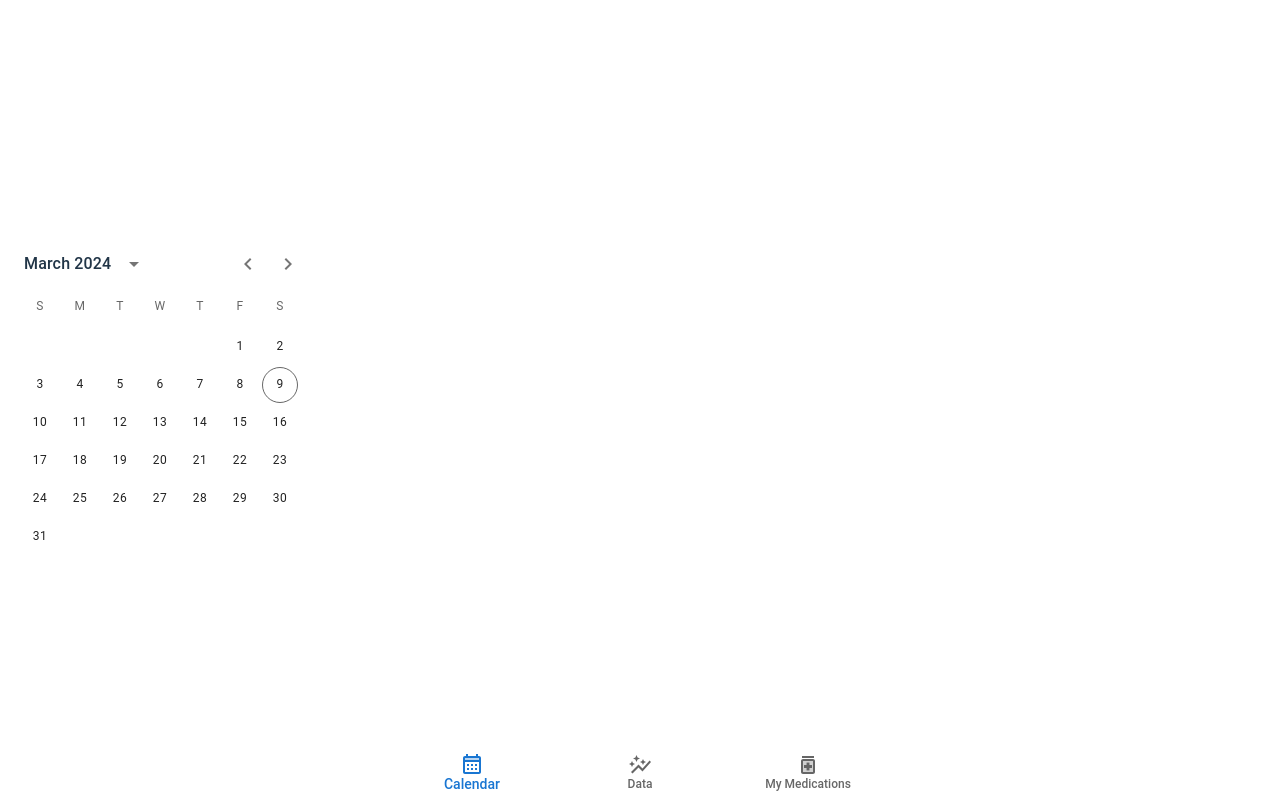
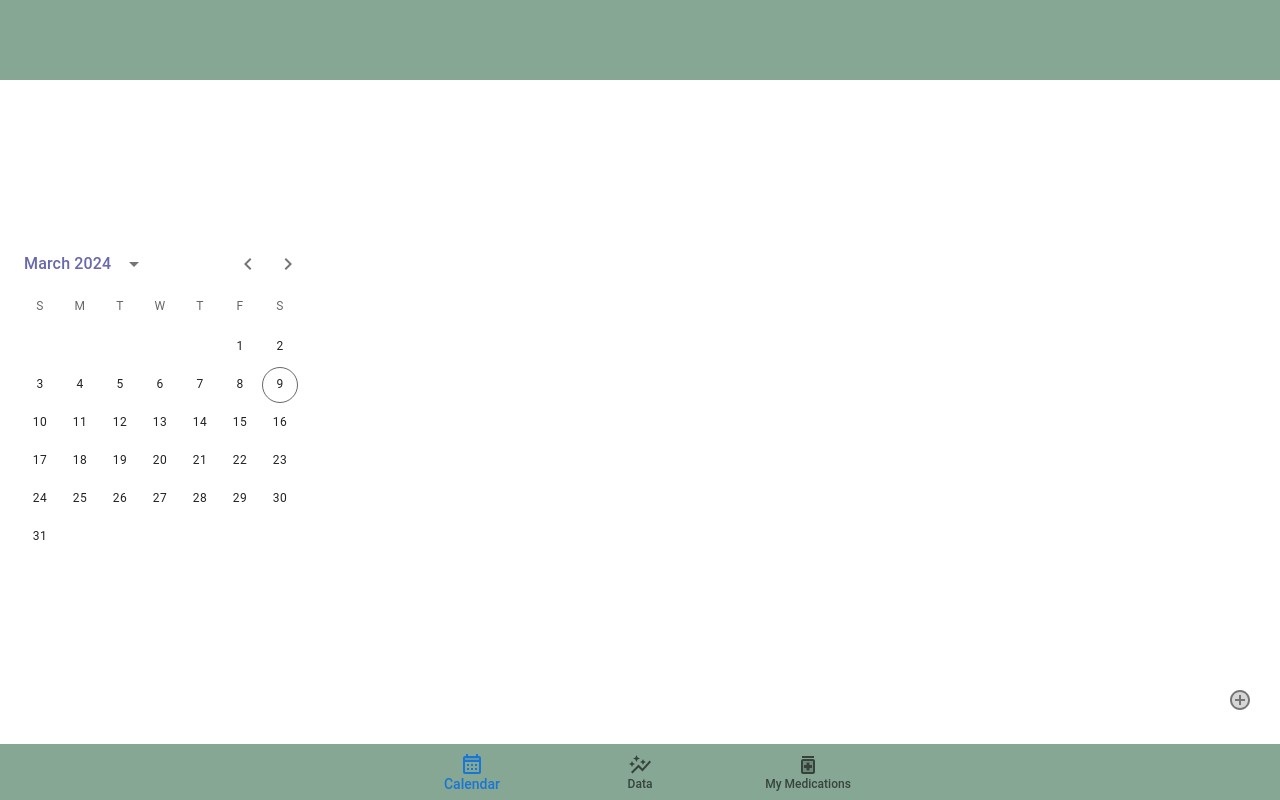
Before and after one commit to em-il-yn/InFlow, a React (Vite) app: page /calendar in a window 1280 px wide. Built offline with nearby package versions, Linux system fonts and the light colour scheme.

Commit message:
Plus Button Added & Styles Improved

```diff
--- a/src/App.jsx
+++ b/src/App.jsx
@@ -4,7 +4,9 @@ import Note from "./components/Notes";
 import Header from "./components/Header";
 import BottomNav from "./components/BottomNav";
 import "./index.css";
-import DateCalendarValue from "./components/DateCalendarValue"; // Import the calendar component
+import DateCalendarValue from "./components/DateCalendarValue";
+import FixedButton from "./components/FixedButton";
+
 
 
 const App = () => {
@@ -13,6 +15,7 @@ const App = () => {
       <Header />
       <DateCalendarValue />
       <BottomNav />
+      <FixedButton />
     </div>
   );
 };
--- /dev/null
+++ b/src/components/FixedButton.jsx
@@ -0,0 +1,15 @@
+import React from 'react';
+import IconButton from '@mui/material/IconButton';
+import AddCircleTwoToneIcon from '@mui/icons-material/AddCircleTwoTone';
+
+const FixedButton = () => {
+  return (
+    <div className="fixed-button-container">
+      <IconButton aria-label="add" size="medium">
+        <AddCircleTwoToneIcon fontSize="inherit" />
+      </IconButton>
+    </div>
+  );
+};
+
+export default FixedButton;
--- a/src/index.css
+++ b/src/index.css
@@ -5,7 +5,7 @@
 
   color-scheme: light dark;
   color: rgba(255, 255, 255, 0.87);
-  background-color: #242424;
+  background-color: #ffffff;
 
   font-synthesis: none;
   text-rendering: optimizeLegibility;
@@ -14,7 +14,7 @@
 }
 
 .header-container {
-  background-color: 87A795;
+  background-color: #87A795;
   position: fixed;
   top: 0;
   left: 0;
@@ -48,7 +48,7 @@ button {
   transition: border-color 0.25s;
 }
 button:hover {
-  border-color: #646cff;
+  border-color: #9c7eaf;
 }
 button:focus,
 button:focus-visible {
@@ -57,11 +57,11 @@ button:focus-visible {
 
 @media (prefers-color-scheme: light) {
   :root {
-    color: #213547;
+    color: #6868ac;
     background-color: #ffffff;
   }
   a:hover {
-    color: #747bff;
+    color: #9c7eaf;
   }
   button {
     background-color: #f9f9f9;
@@ -72,4 +72,13 @@ button:focus-visible {
   position: fixed;
   bottom: 0;
   width: 100%;
+  background-color: #87A795 !important;
 }
+
+
+.fixed-button-container {
+  position: fixed;
+  bottom: 80px;
+  right: 20px;
+  z-index: 1000;
+}
```
